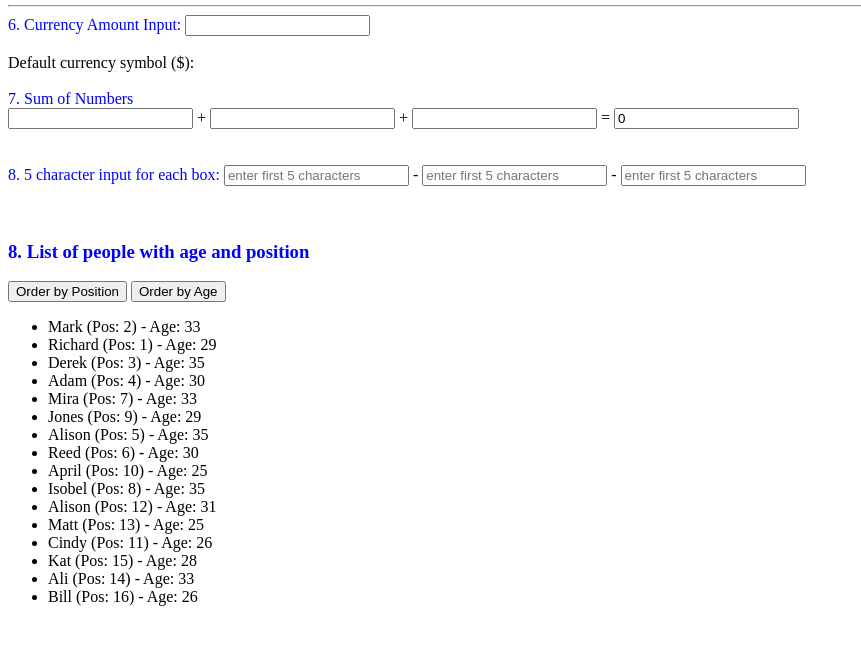
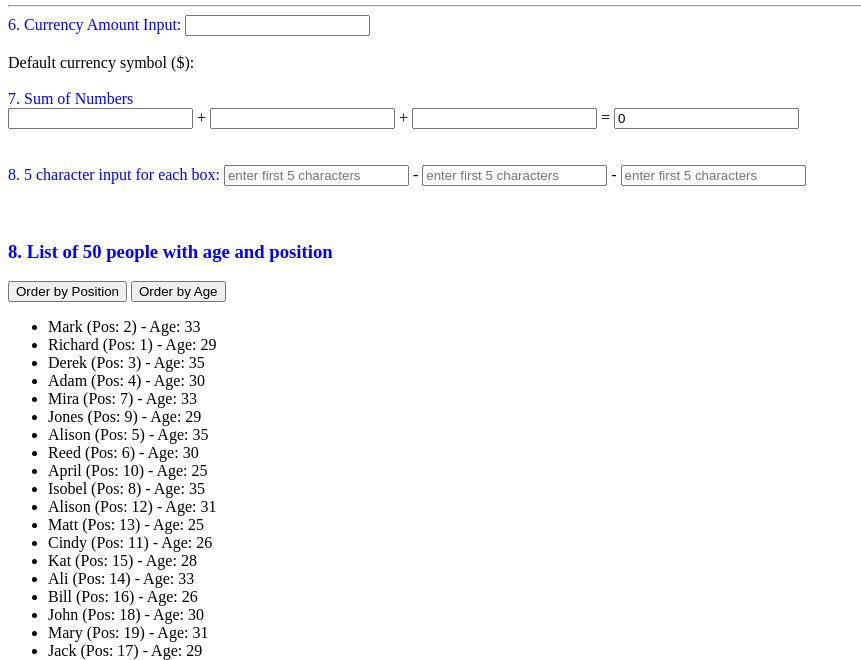
Before and after one commit to kabitachatterjee/wallethub, a plain HTML site: page index.html in a window 1280 px wide. Shown: the part 140-800 px from the top of the page, without its empty margins (0-861 px from the left). Drawn offline with nearby package versions, Linux system fonts and the light colour scheme; some packages are replaced by stand-ins of ours.

Commit message:
added more test data for list of people to be ordered by age and position

```diff
--- a/index.html
+++ b/index.html
@@ -40,8 +40,9 @@ Default currency symbol ($): <span id="currency-default">{{num_things | currency
   <input limit-to="5" id="input2" name="input2" tabindex="2" maxlength="5" type="text" move-focus placeholder="enter first 5 characters"> -
   <input limit-to="5" id="input3" name="input3" tabindex="3" maxlength="5" type="text" move-focus placeholder="enter first 5 characters">
 </div><br><br>
-<h3>8. List of people with age and position</h3>
 <div ng-controller="OrderController">
+  <h3>8. List of {{testData.length}} people with age and position</h3>
+  <div>
         <button ng-click="orderByAttribute = 'position'">Order by Position</button>
         <button ng-click="orderByAttribute = 'age'">Order by Age</button>
 
@@ -51,5 +52,6 @@ Default currency symbol ($): <span id="currency-default">{{num_things | currency
             </li>
         </ul>
     </div>
+  </div>
 </body>
 </html>
--- a/js/app.js
+++ b/js/app.js
@@ -24,8 +24,7 @@ app.directive('numericOnly', function(){
 
 // Formatting a numeric input as a phone number
 app.controller('Ctrl', ['$scope', function($scope) {
-  //$scope.phoneNumber = 6503078070;
-}]).filter('tel', function () {
+  }]).filter('tel', function () {
     return function (tel) {
         if (!tel) { return ''; }
 
@@ -67,16 +66,9 @@ app.controller('SumCtrl', function($scope) {
 // Moving cursor between input boxes
 app.directive('moveFocus', function() {
     function getCaretPosition(elem) {
-      // Internet Explorer Caret Position
-      if (document.selection && document.selection.createRange) {
-        var range = document.selection.createRange();
-        var bookmark = range.getBookmark();
-        return bookmark.charCodeAt(2) - 2;
-      }
-
       // Firefox Caret Position
-      return elem.setSelectionRange && elem.selectionStart;
-    }
+       return elem.setSelectionRange && elem.selectionStart;
+     }
 
     return {
       restrict: 'A',
@@ -148,6 +140,40 @@ app.controller('OrderController', ['$scope', function ($scope) {
         {name: "Cindy", position: "11", age: 26},
         {name: "Kat", position: "15", age: 28},
         {name: "Ali", position: "14", age: 33},
-        {name: "Bill", position: "16", age: 26}
+        {name: "Bill", position: "16", age: 26},
+        {name: "John", position: "18", age: 30},
+        {name: "Mary", position: "19", age: 31},
+        {name: "Jack", position: "17", age: 29},
+        {name: "Cristina", position: "20", age: 29},
+        {name: "Chris", position: "23", age: 34},
+        {name: "Preston", position: "21", age: 31},
+        {name: "Riley", position: "22", age: 30},
+        {name: "Jenny", position: "26", age: 26},
+        {name: "Ben", position: "27", age: 27},
+        {name: "Jill", position: "24", age: 24},
+        {name: "Sherry", position: "25", age: 25},
+        {name: "Shirley", position: "28", age: 28},
+        {name: "Milan", position: "30", age: 30},
+        {name: "Justin", position: "29", age: 29},
+        {name: "Mark", position: "32", age: 33},
+        {name: "Richard", position: "31", age: 29},
+        {name: "Derek", position: "33", age: 35},
+        {name: "Adam", position: "34", age: 30},
+        {name: "Mira", position: "37", age: 33},
+        {name: "Jones", position: "39", age: 29},
+        {name: "Alison", position: "35", age: 35},
+        {name: "Reed", position: "36", age: 30},
+        {name: "April", position: "40", age: 25},
+        {name: "Isobel", position: "38", age: 35},
+        {name: "Alison", position: "42", age: 31},
+        {name: "Matt", position: "43", age: 25},
+        {name: "Cindy", position: "41", age: 26},
+        {name: "Kat", position: "45", age: 28},
+        {name: "Ali", position: "44", age: 33},
+        {name: "Bill", position: "46", age: 26},
+        {name: "John", position: "48", age: 30},
+        {name: "Mary", position: "49", age: 31},
+        {name: "Mary Ann", position: "47", age: 32},
+        {name: "Megan", position: "50", age: 27}
 	];
 }]);
```
